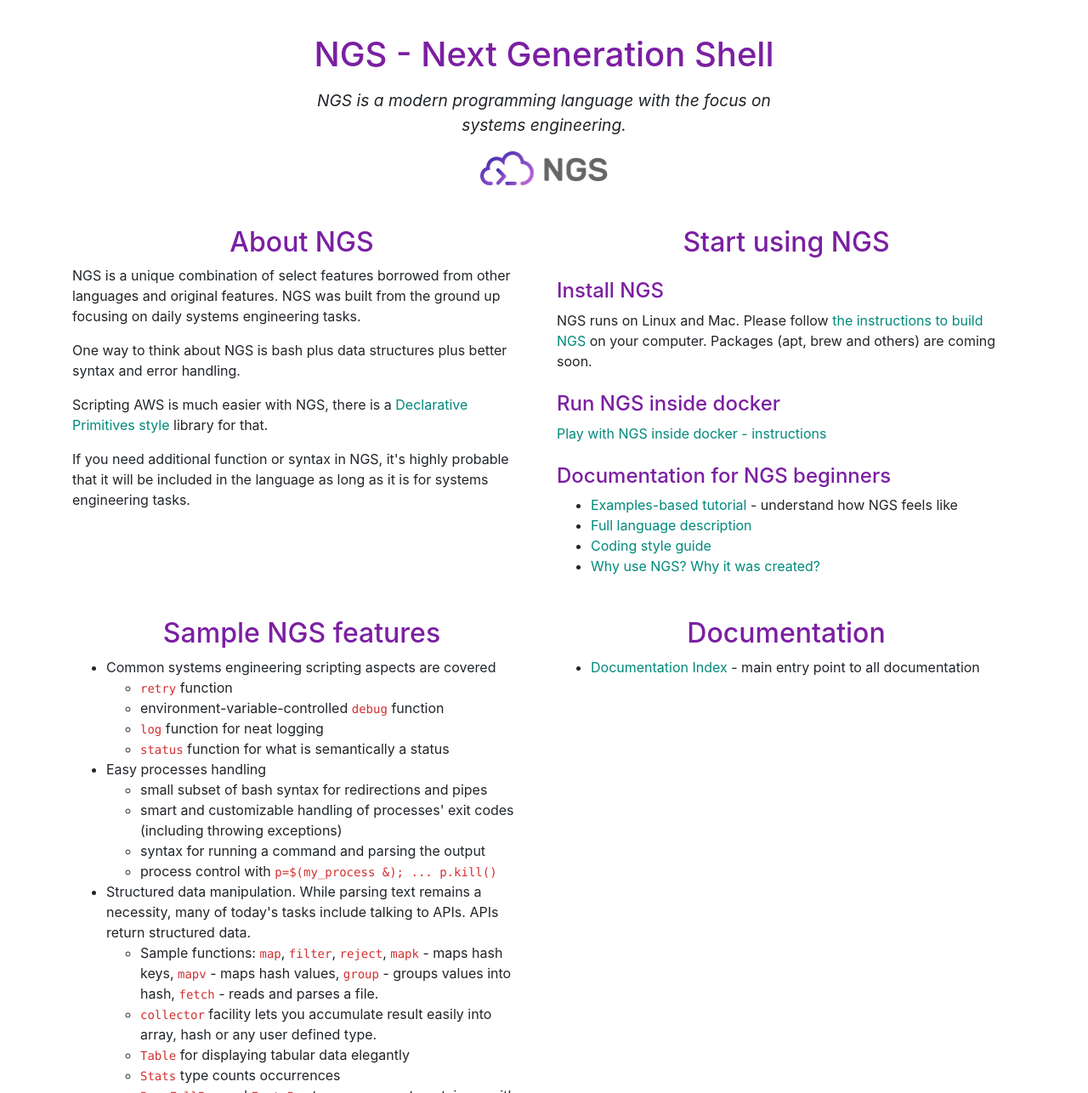
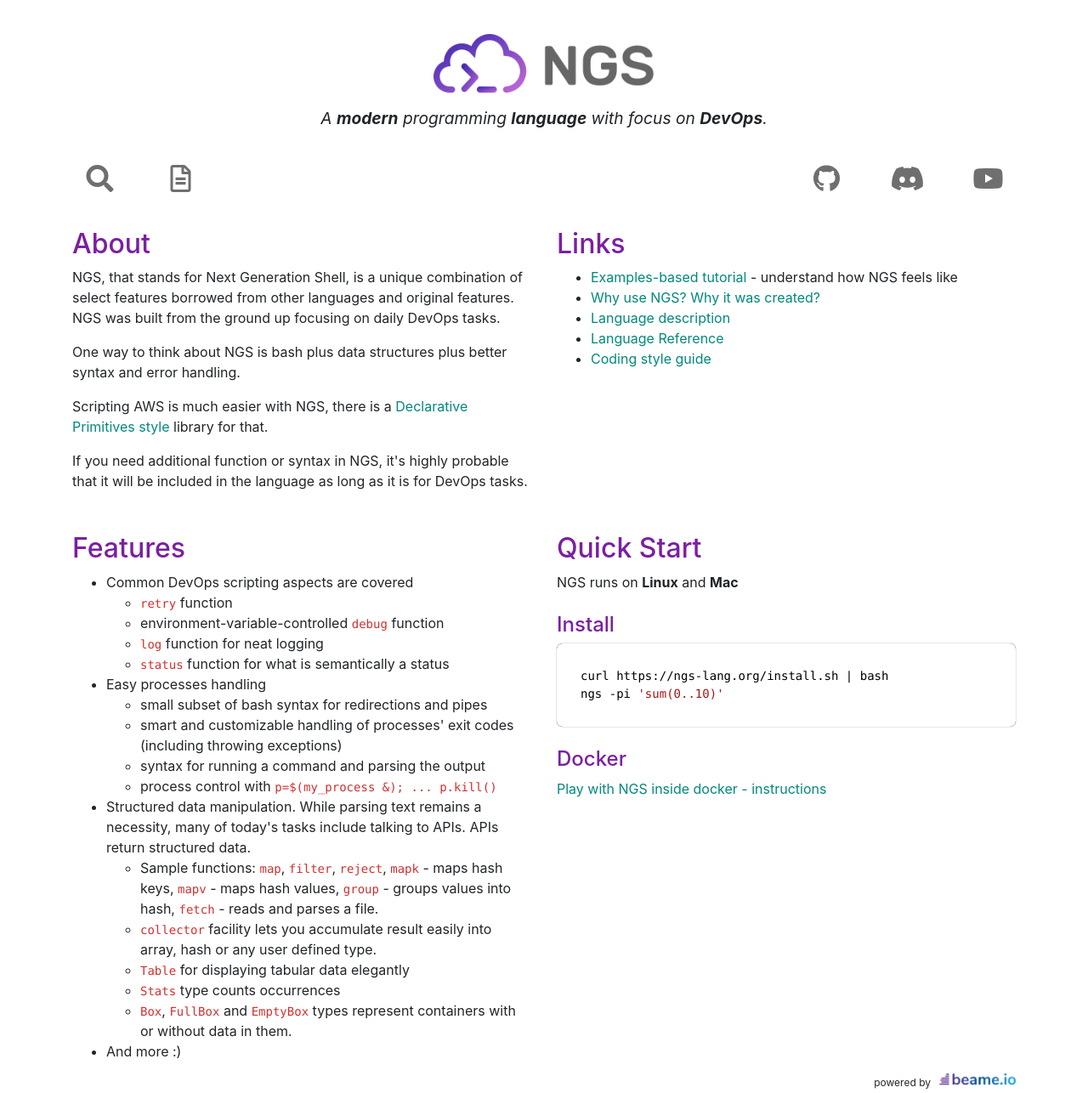
Before and after one commit to ngs-lang/ngs, a plain HTML site: page site/index.html in a window 1280 px wide. Shown: the top 1286 px of the page at 85% size. Drawn offline with nearby package versions, Linux system fonts and the light colour scheme; a script that the page names is missing.

Commit message:
Added media and documentation icons. Added code highlighting and copy. Changed thanks to poweredby. Started refactoring site content

```diff
--- a/site/index.html
+++ b/site/index.html
@@ -17,7 +17,9 @@
 <div class="container pb-5">
     <div class="row">
         <div class="col-sm">
-            <h1>NGS - Next Generation Shell</h1>
+            <h1 class="text-center">
+                <span class="align-middle"><img src="ngs-logo-300.png" width="260"></span>
+            </h1>
         </div>
     </div>
     <div class="row pt-2">
@@ -25,22 +27,53 @@
         </div>
         <div class="col-md-6">
             <p class="text-center text-justify main-thing-on-page">
-                NGS is a modern programming language with the focus on systems engineering.
-            </p>
-            <p class="text-center">
-                <span class="align-middle"><img src="ngs-logo-300.png" width="150" height="40"></span>
+                A <b>modern</b> programming <b>language</b> with focus on <b>DevOps</b>.
             </p>
         </div>
         <div class="col-md-3">
         </div>
     </div>
-    <div class="row">
+    <div class="row pt-4">
+        <div class="col-md-1 text-center">
+            <a href="https://ngs-lang.org/doc/latest/generated/index.html" style="line-height: 0;" class="icon-link transition duration-150 ease-in-out" target="_blank">
+                <i class="fas fa-search fa-2x"></i>
+                <span class="sr-only">Reference</span>
+            </a>
+        </div>
+        <div class="col-md-1 text-center">
+            <a href="https://ngs-lang.org/doc/latest/index.html" style="line-height: 0;" class="icon-link transition duration-150 ease-in-out" target="_blank">
+                <i class="far fa-file-alt fa-2x"></i>
+                <span class="sr-only">Documentation</span>
+            </a>
+        </div>
+        <div class="col-sm text-center"></div>
+        <div class="col-md-1 text-center">
+            <a href="https://github.com/ngs-lang/ngs" style="line-height: 0;" class="icon-link transition duration-150 ease-in-out" target="_blank">
+                <i class="fab fa-github fa-2x"></i>
+                <span class="sr-only">GitHub</span>
+            </a>
+        </div>
+        <div class="col-md-1 text-center">
+            <a href="https://discord.gg/6VqgcpM" style="line-height: 0;" class="icon-link transition duration-150 ease-in-out" target="_blank">
+                <i class="fab fa-discord fa-2x"></i>
+                <span class="sr-only">Discord</span>
+            </a>
+        </div>
+        <div class="col-md-1 text-center">
+            <a href="https://m.youtube.com/channel/UC6CL2J6syrV1mfFpxQd89gQ" style="line-height: 0;" class="icon-link transition duration-150 ease-in-out" target="_blank">
+                <i class="fab fa-youtube fa-2x"></i>
+                <span class="sr-only">YouTube</span>
+            </a>
+        </div>
+
+    </div>
+    <div class="row pt-2">
         <div class="col-sm">
-            <h2>About NGS</h2>
+            <h2 class="text-left">About</h2>
 
             <p>
-                NGS is a unique combination of select features borrowed from other languages and original features.
-                NGS was built from the ground up focusing on daily systems engineering tasks.
+                NGS, that stands for Next Generation Shell, is a unique combination of select features borrowed from other languages and original features.
+                NGS was built from the ground up focusing on daily DevOps tasks.
             </p>
 
             <p>
@@ -48,44 +81,35 @@
             </p>
 
             <p>
-                Scripting AWS is much easier with NGS, there is a <a href="https://ilya-sher.org/2016/07/06/declarative-primitives-or-mkdir-p-for-the-cloud/">Declarative Primitives style</a> library for that.
+                Scripting AWS is much easier with NGS, there is a <a href="https://ilya-sher.org/2016/07/06/declarative-primitives-or-mkdir-p-for-the-cloud/" target="_blank">Declarative Primitives style</a> library for that.
             </p>
 
             <p>
                 If you need additional function or syntax in NGS,
                 it's highly probable that it will be included in the language
-                as long as it is for systems engineering tasks.
+                as long as it is for DevOps tasks.
             </p>
 
 
         </div>
         <div class="col-sm">
-            <h2>Start using NGS</h2>
-            <h4>Install NGS</h4>
-            NGS runs on Linux and Mac.
-            Please follow
-            <a href="https://github.com/ngs-lang/ngs#compiling-and-running">the instructions to build NGS</a> on your
-            computer.
-            Packages (apt, brew and others) are coming soon.
-
-            <h4>Run NGS inside docker</h4>
-            <a href="https://github.com/ngs-lang/ngs#running-using-docker">Play with NGS inside docker - instructions</a>
-            <h4>Documentation for NGS beginners</h4>
+            <h2 class="text-left">Links</h2>
             <ul>
-                <li><a href="doc/latest/man/ngstut.1.html">Examples-based tutorial</a> - understand how NGS feels like</li>
-                <li><a href="doc/latest/man/ngslang.1.html">Full language description</a></li>
-                <li><a href="doc/latest/man/ngsstyle.1.html">Coding style guide</a></li>
-                <li><a href="doc/latest/man/ngswhy.1.html">Why use NGS? Why it was created?</a></li>
+                <li><a href="https://ngs-lang.org/doc/latest/man/ngstut.1.html" target="_blank">Examples-based tutorial</a> - understand how NGS feels like</li>
+                <li><a href="https://ngs-lang.org/doc/latest/man/ngswhy.1.html" target="_blank">Why use NGS? Why it was created?</a></li>
+                <li><a href="https://ngs-lang.org/doc/latest/man/ngslang.1.html" target="_blank">Language description</a></li>
+                <li><a href="https://ngs-lang.org/doc/latest/generated/index.html" target="_blank">Language Reference</a></li>
+                <li><a href="https://ngs-lang.org/doc/latest/man/ngsstyle.1.html" target="_blank">Coding style guide</a></li>
             </ul>
         </div>
     </div>
     <div class="row">
 
         <div class="col-sm">
-            <h2>Sample NGS features</h2>
+            <h2 class="text-left">Features</h2>
             <ul>
                 <li>
-                    Common systems engineering scripting aspects are covered
+                    Common DevOps scripting aspects are covered
                     <ul>
                         <li><code>retry</code> function</li>
                         <li>environment-variable-controlled <code>debug</code> function</li>
@@ -119,33 +143,35 @@
                         </li>
                     </ul>
                 </li>
+                <li>
+                    And more :)
+                </li>
             </ul>
 
         </div>
+
         <div class="col-sm">
-            <h2>Documentation</h2>
-            <ul>
-                <li><a href="doc/latest/index.html">Documentation Index</a> - main entry point to all documentation</li>
-            </ul>
+            <h2 class="text-left">Quick Start</h2>
+            NGS runs on <b>Linux</b> and <b>Mac</b>
+            <h4>Install</h4>
+            <pre><code class="bash hljs">curl https://ngs-lang.org/install.sh | bash
+ngs -pi 'sum(0..10)'</code></pre>
+
+
+            <h4>Docker</h4>
+            <a href="https://github.com/ngs-lang/ngs#running-using-docker" target="_blank">Play with NGS inside docker - instructions</a>
         </div>
 
     </div>
     <div class="row">
-        <div class="col-sm">
-            <h2>Source</h2>
-            <a href="https://github.com/ngs-lang/ngs">https://github.com/ngs-lang/ngs</a>
-        </div>
-        <div class="col-sm">
-            <h2>Thanks</h2>
-            <ul>
-                <li>Thanks to all contributors to NGS.</li>
-                <li>Thanks to Beame.io LTD for hosting this site.</li>
-            </ul>
+        <div class="col-sm"></div>
+        <div class="col-sm text-right">
+            <p style="font-size: 12px; vertical-align: bottom;">powered by<a href="https://beame.io" target="_blank"><img style="margin-left: 10px; margin-top: -9px" src="beame-logo-grad.png" height="15"></a></p>
         </div>
     </div>
 </div>
 
-<!-- main advantages, maybe without comparison. multiple dispatch, take most approproiate features from other lang for systems engineering -->
+<!-- main advantages, maybe without comparison. multiple dispatch, take most appropriate features from other lang for DevOps -->
 
 <!-- Optional JavaScript -->
 <!-- jQuery first, then Popper.js, then Bootstrap JS -->
@@ -158,5 +184,45 @@
 <script src="https://stackpath.bootstrapcdn.com/bootstrap/4.1.1/js/bootstrap.min.js"
         integrity="sha384-smHYKdLADwkXOn1EmN1qk/HfnUcbVRZyYmZ4qpPea6sjB/pTJ0euyQp0Mk8ck+5T"
         crossorigin="anonymous"></script>
+
+<!-- fontawesome - icons (used by site and highlightjs-badge) -->
+<link rel="stylesheet" href="https://use.fontawesome.com/releases/v5.15.4/css/all.css"
+      integrity="sha384-DyZ88mC6Up2uqS4h/KRgHuoeGwBcD4Ng9SiP4dIRy0EXTlnuz47vAwmeGwVChigm"
+      crossorigin="anonymous">
+
+<!-- highlightjs - code highlighting -->
+<link rel="stylesheet"
+      href="//cdnjs.cloudflare.com/ajax/libs/highlight.js/11.2.0/styles/vs.min.css">
+<script src="//cdnjs.cloudflare.com/ajax/libs/highlight.js/11.2.0/highlight.min.js"></script>
+<script>hljs.initHighlightingOnLoad()</script>
+
+<!-- highlightjs-badge - copy button for highlightjs -->
+<script src="https://unpkg.com/highlightjs-badge/highlightjs-badge.min.js"></script>
+<script>
+	hljs.initHighlightingOnLoad()
+	setTimeout(function () {
+		var pres = document.querySelectorAll("pre>code");
+		for (var i = 0; i < pres.length; i++) {
+			hljs.highlightBlock(pres[i]);
+		}
+		var options = {
+			contentSelector: ".container",
+			// Delay in ms used for `setTimeout` before badging is applied
+			// Use if you need to time highlighting and badge application
+			// since the badges need to be applied afterwards.
+			// 0 - direct execution (ie. you handle timing
+			loadDelay:0,
+			// CSS class(es) used to render the copy icon.
+			copyIconClass: "fa fa-copy",
+			// CSS class(es) used to render the done icon.
+			checkIconClass: "fa fa-check text-success",
+			// hook to allow modifying the text before it's pasted
+			onBeforeTextCopied: function(text, codeElement) {
+				return text;   //  you can fix up the text here
+			}
+		};
+		window.highlightJsBadge(options);
+	},10);
+</script>
 </body>
 </html>
--- a/site/main.css
+++ b/site/main.css
@@ -75,3 +75,44 @@
 	font-size: 120%;
 	font-style: italic;
 }
+
+.sr-only {
+	position:absolute;
+	width:1px;
+	height:1px;
+	padding:0;
+	margin:-1px;
+	overflow:hidden;
+	clip:rect(0,0,0,0);
+	white-space:nowrap;
+	border-width:0
+}
+.ease-in-out {
+	transition-timing-function: cubic-bezier(.4,0,.2,1);
+}
+.transition {
+	transition-property: background-color,border-color,color,fill,stroke,opacity,box-shadow,transform;
+}
+.duration-150 {
+	transition-duration:.15s
+}
+.icon-link {
+	--text-opacity: 1;
+	color: #6F6F6FFF;
+	color: rgba(111, 111, 111,var(--text-opacity));
+}
+.icon-link:hover {
+	--text-opacity:1;
+	color: #7B1FA2;
+	color:rgba(123,31,162,var(--text-opacity))
+}
+.icon-media {
+	display: inline;
+	width: 2.4rem;
+	height: 2.4rem;
+}
+.icon-docs {
+	display: inline;
+	width: 2.0rem;
+	height: 2.0rem;
+}
```
Also changed, not shown: site/beame-logo-grad.png (added).
